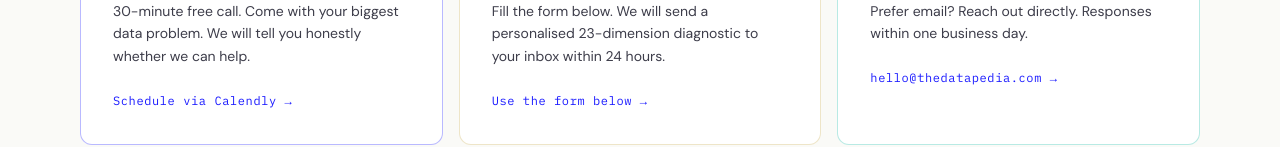
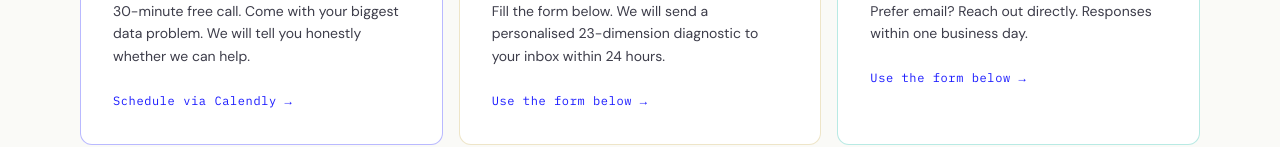
Before and after one commit to sreekanthtn/thedatapedia, a Next.js app: page /contact in a window 1280 px wide. Shown: the part 665-812 px from the top of the page. Built offline with nearby package versions, Linux system fonts and the light colour scheme.

Commit message:
Update contact action and href for email section

```diff
--- a/src/app/contact/page.tsx
+++ b/src/app/contact/page.tsx
@@ -36,8 +36,8 @@ const CONTACT_METHODS = [
     icon: '⬡',
     title: 'Email Directly',
     desc: 'Prefer email? Reach out directly. Responses within one business day.',
-    action: 'hello@thedatapedia.com',
-    href: 'mailto:hello@thedatapedia.com',
+    action: 'Use the form below',
+    href: '#form',
     accent: 'border-teal-500/30 hover:border-teal-500/60',
   },
 ]
```
